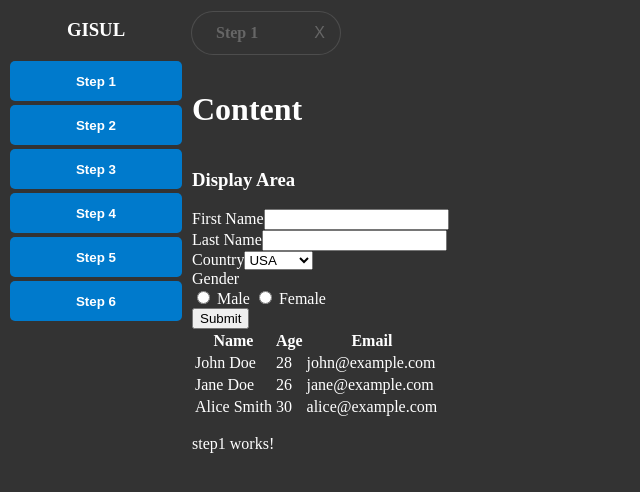
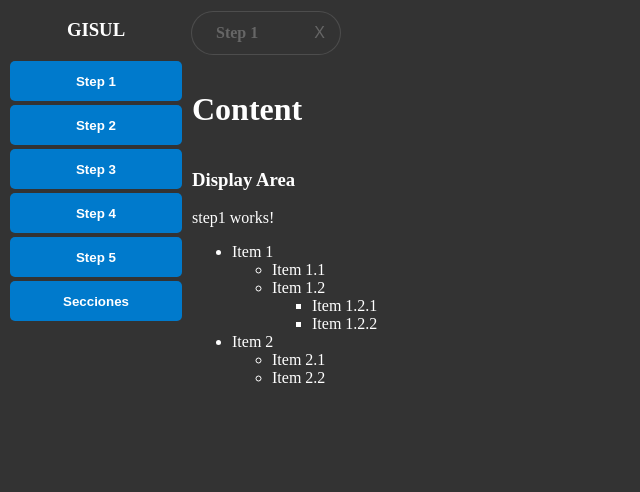
Before and after one commit to edwinpaye/genericapp, an Angular app: page / in a window 1280 px wide. Shown: the top 492 px of the page, without its empty margins (0-640 px from the left). Built offline with nearby package versions, Linux system fonts and the light colour scheme.

Commit message:
Recuursive component was added

```diff
--- /dev/null
+++ b/src/app/components/recursive/recursive.component.html
@@ -0,0 +1,6 @@
+<ul>
+    <li *ngFor="let item of items">
+      {{ item.name }}  <!-- Display the item's name -->
+      <app-recursive *ngIf="item.children" [items]="item.children"></app-recursive>  <!-- Recursive call -->
+    </li>
+</ul>
--- a/src/app/components/seccion/seccion.component.html
+++ b/src/app/components/seccion/seccion.component.html
@@ -1,2 +1,2 @@
 <p>seccion works!</p>
-<app-dynamic-form [fields]="[]" seccionFormServiceProvider></app-dynamic-form>
+<app-dynamic-form [fields]="fields" seccionFormServiceProvider></app-dynamic-form>
--- a/src/app/components/seccion/seccion.component.ts
+++ b/src/app/components/seccion/seccion.component.ts
@@ -1,6 +1,8 @@
 import { Component } from '@angular/core';
 import { DynamicFormComponent } from '../../dynamic-form/dynamic-form.component';
 import { SeccionFormServiceDirective } from '../../directives/seccion-form-service.directive';
+import { DynamicFormField } from '../../dynamic-form/dynamicFormField';
+import { TableColumn } from '../../dynamic-table/tableColumn';
 // import { SeccionFormService } from '../../services/seccion-form.service';
 
 @Component({
@@ -14,4 +16,28 @@ export class SeccionComponent {
 
   // constructor(public service: SeccionFormService) {}
 
+  fields: DynamicFormField[] = [
+    { type: 'text', label: 'Title', name: 'titulo' },
+    { type: 'text', label: 'Content', name: 'contenido' },
+    // { type: 'select', label: 'Country', name: 'country', options: ['USA', 'Canada', 'UK'] },
+    // { type: 'radio', label: 'Gender', name: 'gender', options: ['Male', 'Female'] }
+  ];
+  // orden: number;
+  // type: number;
+  // idpadre: number;
+  // subsecciones: Seccion[];
+  // cuentaMayor: any;
+
+  columns: TableColumn[] = [
+    { field: 'name', header: 'Name' },
+    { field: 'age', header: 'Age' },
+    { field: 'email', header: 'Email' }
+  ];
+
+  data: any[] = [
+    { name: 'John Doe', age: 28, email: 'john@example.com' },
+    { name: 'Jane Doe', age: 26, email: 'jane@example.com' },
+    { name: 'Alice Smith', age: 30, email: 'alice@example.com' }
+  ];
+
 }
--- a/src/app/display/display.component.html
+++ b/src/app/display/display.component.html
@@ -1,8 +1,8 @@
 <div class="display">
     <h3>Display Area</h3>
     <!-- <p>{{ content }}</p> -->
-    <app-dynamic-form [fields]="fields"></app-dynamic-form>
-    <app-dynamic-table [columns]="columns" [data]="data"></app-dynamic-table>
+    <!-- <app-dynamic-form [fields]="fields"></app-dynamic-form>
+    <app-dynamic-table [columns]="columns" [data]="data"></app-dynamic-table> -->
     <div *ngIf="currentStep$ | async as stepItem">
         <ng-container *ngComponentOutlet="stepItem.component"></ng-container>
     </div>
--- a/src/app/step.service.ts
+++ b/src/app/step.service.ts
@@ -6,6 +6,7 @@ import { Step3Component } from './step3/step3.component';
 import { Step4Component } from './step4/step4.component';
 import { Step5Component } from './step5/step5.component';
 import { SeccionComponent } from './components/seccion/seccion.component';
+import { DisplayComponent } from './display/display.component';
 
 export interface StepItem {
   id: number;
@@ -23,7 +24,7 @@ export class StepService {
     { id: 2, component: Step3Component, title: "Step 3" },
     { id: 3, component: Step4Component, title: "Step 4" },
     { id: 4, component: Step5Component, title: "Step 5" },
-    { id: 5, component: SeccionComponent, title: "Step 6" },
+    { id: 5, component: SeccionComponent, title: "Secciones" },
   ]
   private selectedStepsList: StepItem[] = [this.steps[0]];
   private stepListSubject = new BehaviorSubject<StepItem[]>(this.selectedStepsList);
--- a/src/app/step1/step1.component.html
+++ b/src/app/step1/step1.component.html
@@ -1 +1,2 @@
 <p>step1 works!</p>
+<app-recursive [items]="treeData"></app-recursive>
--- a/src/app/step1/step1.component.ts
+++ b/src/app/step1/step1.component.ts
@@ -1,12 +1,34 @@
 import { Component } from '@angular/core';
+import { Item, RecursiveComponent } from '../components/recursive/recursive.component';
 
 @Component({
   selector: 'app-step1',
   standalone: true,
-  imports: [],
+  imports: [RecursiveComponent],
   templateUrl: './step1.component.html',
   styleUrl: './step1.component.css'
 })
 export class Step1Component {
-
+  treeData: Item[] = [
+    {
+      name: 'Item 1',
+      children: [
+        { name: 'Item 1.1' },
+        {
+          name: 'Item 1.2',
+          children: [
+            { name: 'Item 1.2.1' },
+            { name: 'Item 1.2.2' }
+          ]
+        }
+      ]
+    },
+    {
+      name: 'Item 2',
+      children: [
+        { name: 'Item 2.1' },
+        { name: 'Item 2.2' }
+      ]
+    }
+  ];
 }
```
Also changed, not shown: src/app/components/recursive/recursive.component.ts (added, +18 -0 lines), src/app/components/recursive/recursive.component.css (added), 1 other file (tests, documents, lock files or other folders).
